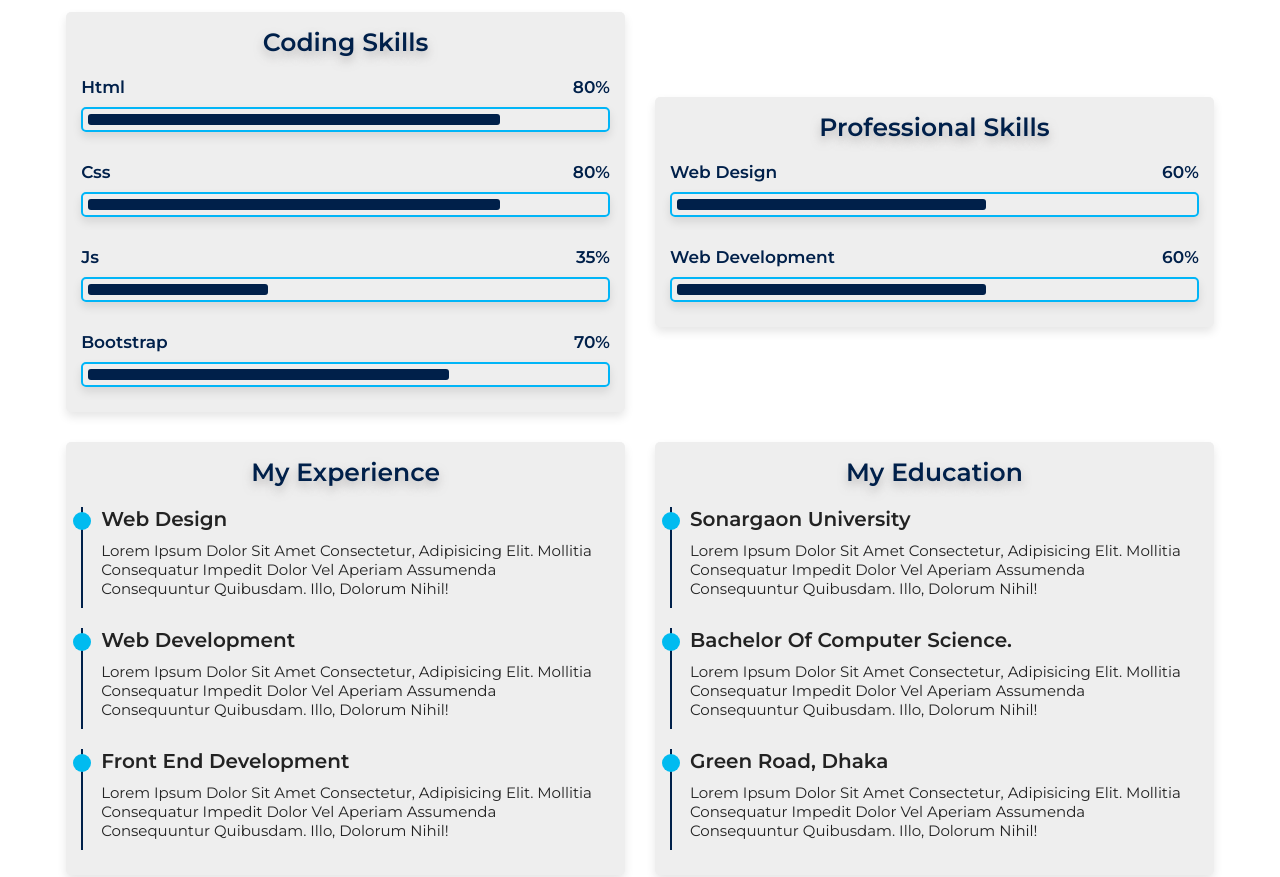
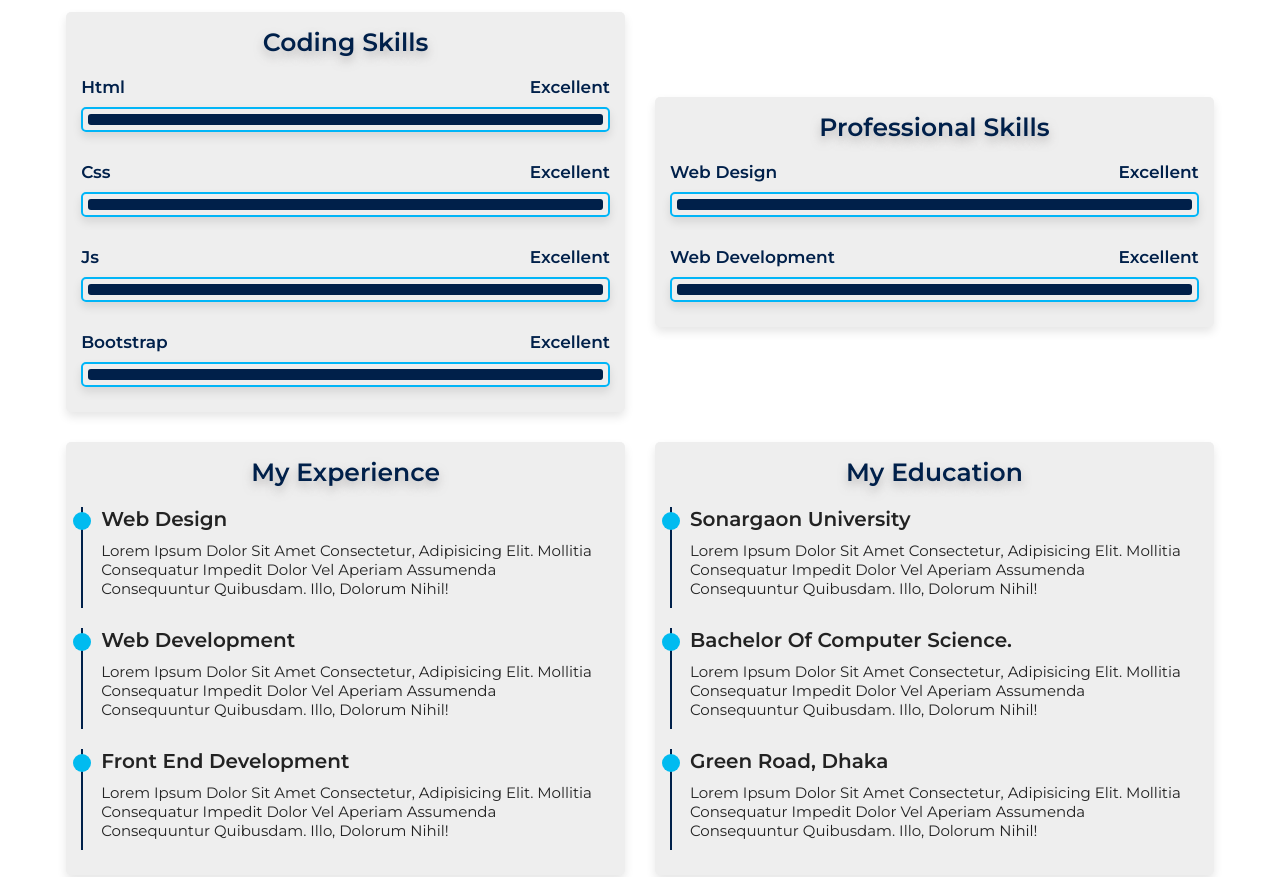
Before and after one commit to parvesmolla1/personal-portfolio, a plain HTML site: page index.html in a window 1280 px wide. Shown: the part 922-1799 px from the top of the page. Drawn offline with nearby package versions, Linux system fonts and the light colour scheme.

Commit message:
added something

```diff
--- a/index.html
+++ b/index.html
@@ -69,19 +69,19 @@
             <div class="box">
                 <h3 class="title">coding skills</h3>
                 <div class="progress">
-                    <h3> html <span>80%</span> </h3>
+                    <h3> html <span>excellent</span> </h3>
                     <div class="bar"><span></span></div>
                 </div>
                 <div class="progress">
-                    <h3> css <span>80%</span> </h3>
+                    <h3> css <span>excellent</span> </h3>
                     <div class="bar"><span></span></div>
                 </div>
                 <div class="progress">
-                    <h3> Js <span>35%</span> </h3>
+                    <h3> Js <span>excellent</span> </h3>
                     <div class="bar"><span></span></div>
                 </div>
                 <div class="progress">
-                    <h3> Bootstrap <span>70%</span> </h3>
+                    <h3> Bootstrap <span>excellent</span> </h3>
                     <div class="bar"><span></span></div>
                 </div>
             </div>
@@ -89,11 +89,11 @@
             <div class="box">
                 <h3 class="title">Professional skills</h3>
                 <div class="progress">
-                    <h3> Web design <span>60%</span> </h3>
+                    <h3> Web design <span>excellent</span> </h3>
                     <div class="bar"><span></span></div>
                 </div>
                 <div class="progress">
-                    <h3> Web Development <span>60%</span> </h3>
+                    <h3> Web Development <span>excellent</span> </h3>
                     <div class="bar"><span></span></div>
                 </div>
             </div>
--- a/style.css
+++ b/style.css
@@ -254,28 +254,28 @@ section{
     display: block;
 }
 .about .row .box:nth-child(1) .progress:nth-child(2) .bar span{
-    width: 80%;
+    width: 100%;
 }
 .about .row .box:nth-child(1) .progress:nth-child(3) .bar span{
-    width: 80%;
+    width: 100%;
 }
 .about .row .box:nth-child(1) .progress:nth-child(4) .bar span{
-    width: 35%;
+    width: 100%;
 }
 .about .row .box:nth-child(1) .progress:nth-child(5) .bar span{
-    width: 70%;
+    width: 100%;
 }
 .about .row .box:nth-child(2) .progress:nth-child(2) .bar span{
-    width: 60%;
+    width: 100%;
 }
 .about .row .box:nth-child(2) .progress:nth-child(3) .bar span{
-    width: 60%;
+    width: 100%;
 }
 .about .row .box:nth-child(2) .progress:nth-child(4) .bar span{
-    width: 60%;
+    width: 100%;
 }
 .about .row .box:nth-child(2) .progress:nth-child(5) .bar span{
-    width: 60%;
+    width: 100%;
 }
 .about .row .box .experience{
     padding:0 1.8rem;
```
